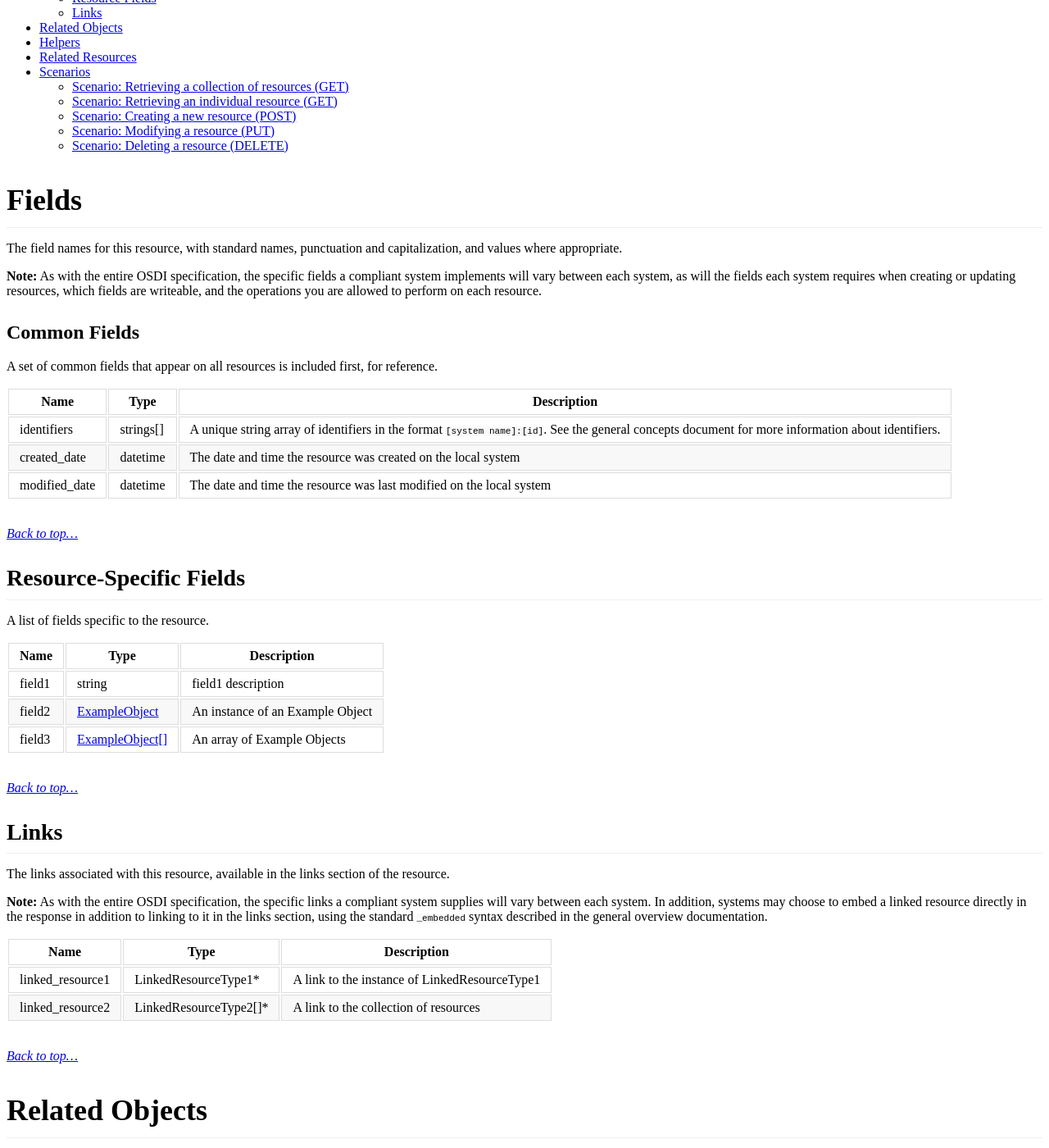
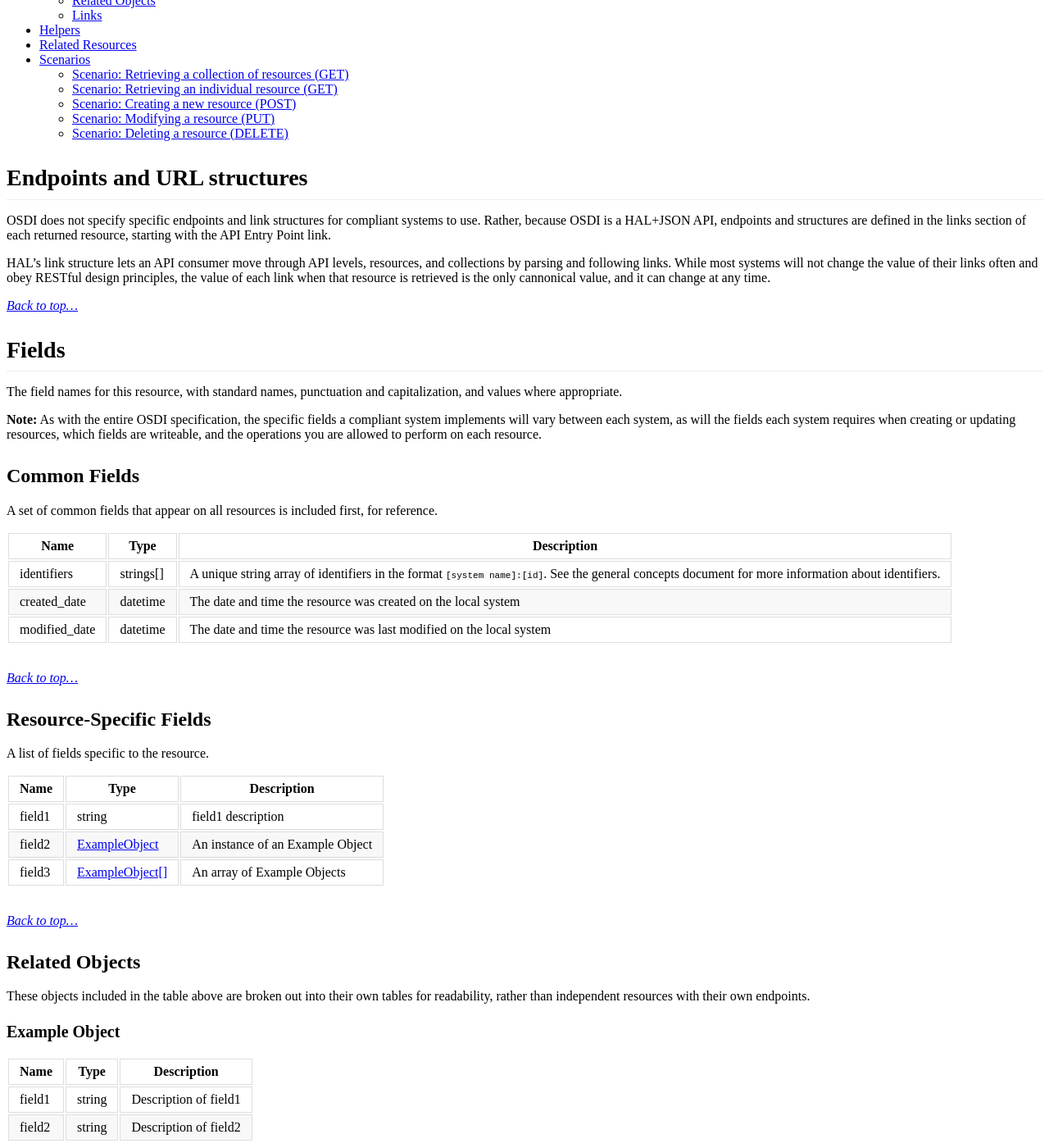
Before and after one commit to opensupporter/osdi-docs, a Jekyll site: the page built from resource-template.md, in a window 1280 px wide and 1400 px high, scrolled down 535 px. Shown: the whole window at 82% size. Built offline with Jekyll 4.4.1, drawn with Linux system fonts in a browser that asks for light colours; a style sheet for code colours, icons or effects is not loaded; some of the changed text lies outside the part shown.

Commit message:
updating resource example and people
to sync formatting

````diff
--- a/resource-template.md
+++ b/resource-template.md
@@ -7,13 +7,14 @@ title: Resource Name
 
 Introductory paragraphs describing the resource.
 
-# Sections
+### Sections
 
+* [Endpoints and URL structures](#endpoints-and-url-structures)
 * [Fields](#fields)
     * [Common Fields](#common-fields)
     * [Resource Fields](#resource-fields)
+    * [Related Objects](#related-objects)
     * [Links](#links)
-* [Related Objects](#related-objects)
 * [Helpers](#helpers)
 * [Related Resources](#related-resources)
 * [Scenarios](#scenarios)
@@ -24,7 +25,10 @@ Introductory paragraphs describing the resource.
     * [Scenario: Deleting a resource (DELETE)](#scenario-deleting-a-resource-delete)
 
 
-# Fields
+{% include endpoints_and_url_structures.md %}
+
+
+## Fields
 
 {% include fields_intro.md %}
 
@@ -32,7 +36,7 @@ Introductory paragraphs describing the resource.
 
 _[Back to top...](#)_
 
-## Resource-Specific Fields
+### Resource-Specific Fields
 
 A list of fields specific to the resource.
 
@@ -44,7 +48,22 @@ A list of fields specific to the resource.
 
 _[Back to top...](#)_
 
-## Links
+### Related Objects
+
+These objects included in the table above are broken out into their own tables for readability, rather than independent resources with their own endpoints.
+
+#### Example Object
+
+|Name          |Type      |Description
+|-----------    |-----------|--------------
+|field1      |string       |Description of field1
+|field2      |string       |Description of field2
+
+_[Back to top...](#)_
+
+
+
+### Links
 
 {% include links_intro.md %}
 
@@ -55,21 +74,9 @@ _[Back to top...](#)_
 
 _[Back to top...](#)_
 
-# Related Objects
-
-These objects included in the table above are broken out into their own tables for readability, rather than independent resources with their own endpoints.
-
-## Example Object
-
-|Name          |Type      |Description
-|-----------    |-----------|--------------
-|field1      |string       |Description of field1
-|field2      |string       |Description of field2
-
-_[Back to top...](#)_
 
 
-# Helpers
+## Helpers
 
 {% include helpers_intro.md %}
 
@@ -81,20 +88,20 @@ _[Back to top...](#)_
 _[Back to top...](#)_
 
 
-# Related Resources
+## Related Resources
 
 * [RelatedResource1](#)
 * [RelatedResource2](#)
 
-# Scenarios
+## Scenarios
 
 {% include scenarios_intro.md %}
 
-## Scenario: Retrieving a collection of resources (GET)
+### Scenario: Retrieving a collection of resources (GET)
 
 Description of scenario
 
-### Request
+#### Request
 
 ```javascript
 GET https://osdi-sample-system.org/api/v1/resource
@@ -103,7 +110,7 @@ Header:
 OSDI-API-Token:[your api key here]
 ```
 
-### Response
+#### Response
 
 ```javascript
 200 OK
@@ -137,11 +144,11 @@ Cache-Control: max-age=0, private, must-revalidate
 
 _[Back to top...](#)_
 
-## Scenario: Scenario: Retrieving an individual resource (GET)
+### Scenario: Scenario: Retrieving an individual resource (GET)
 
 Description of how to get an individual resource
 
-### Request
+#### Request
 
 ```javascript
 GET https://osdi-sample-system.org/api/v1/resource/d32fcdd6-7366-466d-a3b8-7e0d87c3cd8b
@@ -150,7 +157,7 @@ Header:
 OSDI-API-Token:[your api key here]
 ```
 
-### Response
+#### Response
 
 ```javascript
 200 OK
@@ -177,9 +184,9 @@ Cache-Control: max-age=0, private, must-revalidate
 _[Back to top...](#)_
 
 
-## Scenario: Creating a new resource (POST)
+### Scenario: Creating a new resource (POST)
 
-### Request
+#### Request
 
 ```javascript
 POST https://osdi-sample-system.org/api/v1/resource/
@@ -193,7 +200,7 @@ OSDI-API-Token:[your api key here]
 
 ```
 
-### Response
+#### Response
 
 ```javascript
 200 OK
@@ -215,11 +222,11 @@ Cache-Control: max-age=0, private, must-revalidate
 _[Back to top...](#)_
 
 
-## Scenario: Modifying a resource (PUT)
+### Scenario: Modifying a resource (PUT)
 
 {% include array_warning.md %}
 
-### Request
+#### Request
 
 ```javascript
 PUT https://osdi-sample-system.org/api/v1/resource/d91b4b2e-ae0e-4cd3-9ed7-de9uemdse
@@ -233,7 +240,7 @@ OSDI-API-Token:[your api key here]
 
 ```
 
-### Response
+#### Response
 ```javascript
 200 OK
 
@@ -252,11 +259,11 @@ Cache-Control: max-age=0, private, must-revalidate
 _[Back to top...](#)_
 
 
-## Scenario: Deleting a resource (DELETE)
+### Scenario: Deleting a resource (DELETE)
 
 You may delete a resource by calling the DELETE command on the resource's endpoint.
 
-### Request
+#### Request
 
 ```javascript
 DELETE https://osdi-sample-system.org/api/v1/resource/d32fcdd6-7366-466d-a3b8-7e0d87c3cd8b
@@ -265,7 +272,7 @@ Header:
 OSDI-API-Token:[your api key here]
 ```
 
-### Response
+#### Response
 
 ```javascript
 200 OK
````
Also changed, not shown: people.md (+10 -10 lines).
